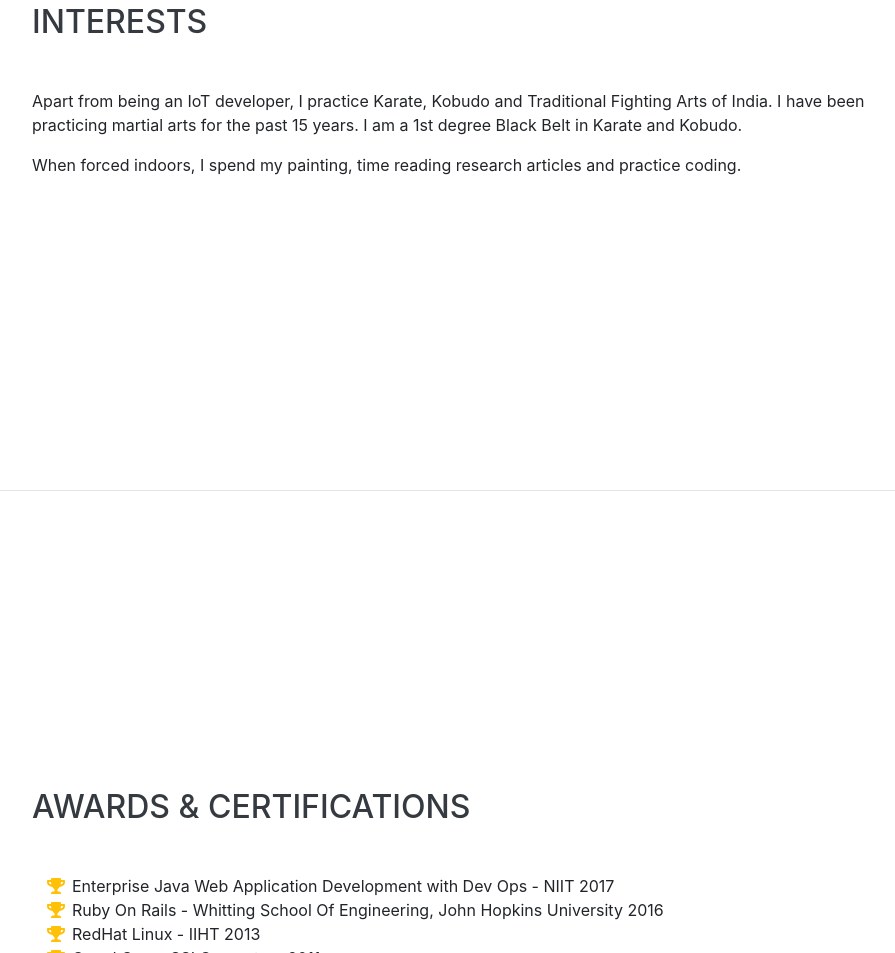
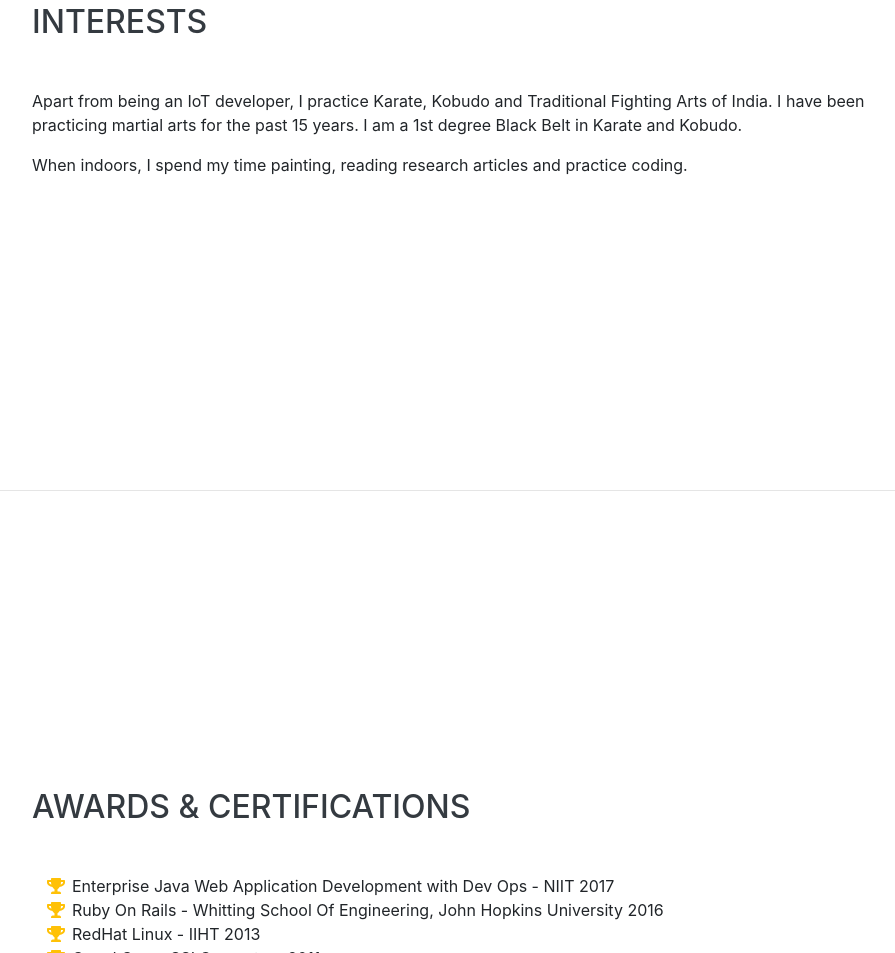
Before and after one commit to kailashsuresh98/kailashsuresh98.github.io, a website with bundled scripts: page index.html in a window 1280 px wide. Shown: the part 6169-7122 px from the top of the page, without its empty margins (288-1183 px from the left). Built offline with nearby package versions, Linux system fonts and the light colour scheme; a web font is replaced by a local one.

Commit message:
6th commit

```diff
--- a/index.html
+++ b/index.html
@@ -394,7 +394,7 @@
         <h2 class="mb-5">Interests</h2>
         <p>Apart from being an IoT developer, I practice Karate, Kobudo and Traditional Fighting Arts of India. I have
           been practicing martial arts for the past 15 years. I am a 1st degree Black Belt in Karate and Kobudo. </p>
-        <p class="mb-0">When forced indoors, I spend my painting, time reading research articles and practice coding.
+          <p class="mb-0">When indoors, I spend my time painting, reading research articles and practice coding.
         </p>
       </div>
     </section>
```
